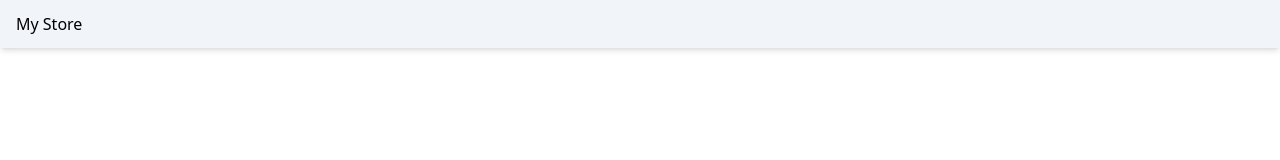
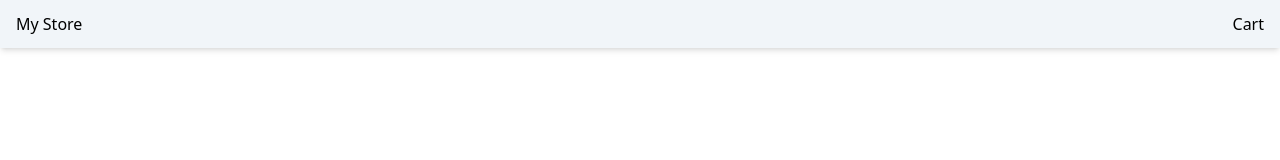
Before and after one commit to louise-iob/angular-tailwind-commerce, an Angular app: page / in a window 1280 px wide. Shown: the top 160 px of the page. Built offline with nearby package versions, Linux system fonts and the light colour scheme.

Commit message:
Added dynamic-ish input and output to the button. This one uses a dedicated event handler. The button is set up to be reusable.

```diff
--- a/src/app/components/header/header.component.ts
+++ b/src/app/components/header/header.component.ts
@@ -1,10 +1,12 @@
 import { Component, signal } from '@angular/core';
+import { PrimaryButtonComponent } from "../primary-button/primary-button.component";
 
 @Component({
   selector: 'app-header',
-  imports: [],
-  template: `<div class="bg-slate-100 px-4 py-3 shadow-md" >
+  imports: [PrimaryButtonComponent],
+  template: `<div class="bg-slate-100 px-4 py-3 shadow-md flex justify-between" >
     <span> My Store </span>
+    <app-primary-button label="Cart"/>
   </div>`,
   styles: ``,
 })
--- /dev/null
+++ b/src/app/components/primary-button/primary-button.component.ts
@@ -0,0 +1,24 @@
+import { Component, input, output } from '@angular/core';
+
+@Component({
+  selector: 'app-primary-button',
+  imports: [],
+  template: `
+    <button (click)="handleButtonClick()">
+      <!-- We are listening for the signal's value -->
+      {{ label() }}
+    </button>
+  `,
+  styles: ``
+})
+export class PrimaryButtonComponent {
+  label = input(''); // the type we expect is a string
+
+  btnClicked = output();
+
+  // Event handler for button click (a.k.a onClick)
+  handleButtonClick() {
+    this.btnClicked.emit();
+  }
+
+}
```
